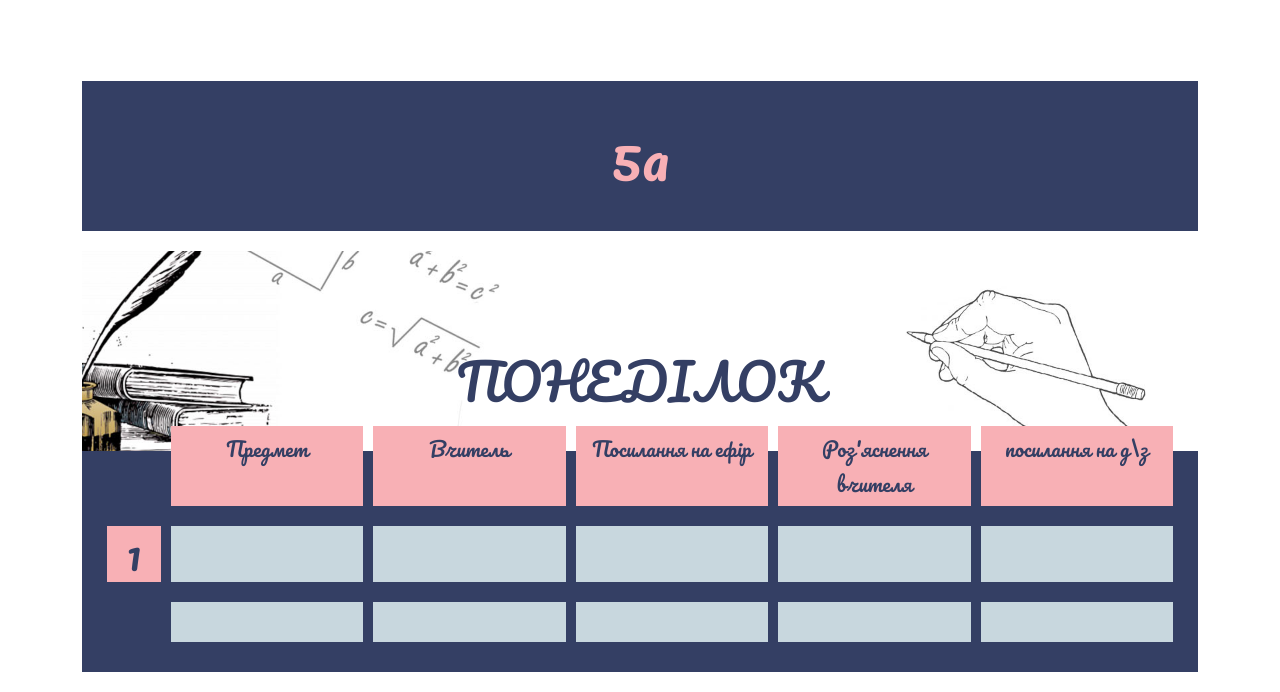
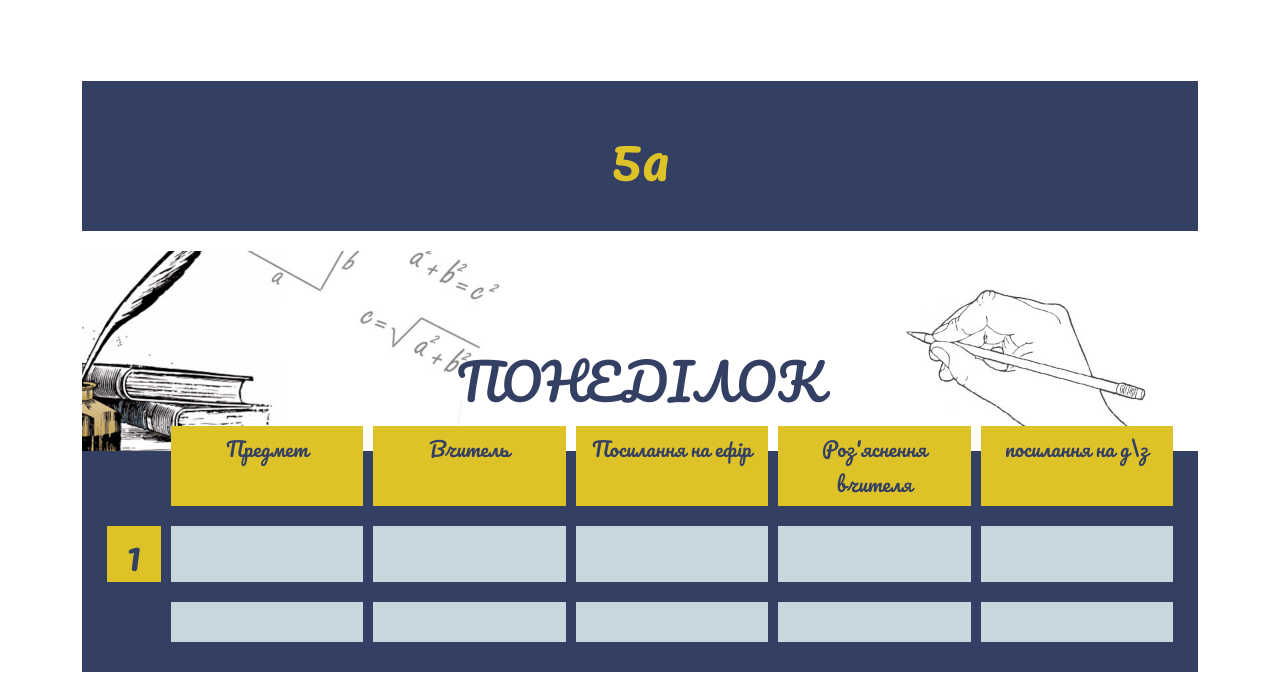
Before and after one commit to AlionaKuzovenkova/AlionaKuzovenkova.github.io, a plain HTML site: page out.html in a window 1280 px wide. Shown: the part 634-1326 px from the top of the page. Drawn offline with Linux system fonts and the light colour scheme.

Commit message:
Update style.css

```diff
--- a/css/style.css
+++ b/css/style.css
@@ -257,7 +257,7 @@ h6 {
 }
 
 .header__back:hover {
-  background: #f8b0b5;
+  background: #dec328;
 }
 
 .header__back i.left {
@@ -346,7 +346,7 @@ h6 {
 }
 
 .class-ask__butons:hover {
-  background-color: #f8b0b5;
+  background-color: #dec328;
 }
 
 @media screen and (max-device-width: 767px) {
@@ -383,7 +383,7 @@ h6 {
   line-height: 150px;
   font-size: 60px;
   font-family: 'Pacifico', cursive;
-  color: #f8b0b5;
+  color: #dec328;
   width: 90%;
   margin: 0 auto;
   background-color: #343f64;
@@ -558,7 +558,7 @@ h6 {
       -ms-flex: 0 0 5%;
           flex: 0 0 5%;
   max-width: 5%;
-  background-color: #f8b0b5;
+  background-color: #dec328;
   text-align: center;
   color: #343F64;
   font-size: 40px;
@@ -583,7 +583,7 @@ h6 {
 
 .day__content-item--title {
   text-align: center;
-  background-color: #f8b0b5;
+  background-color: #dec328;
   font-size: 20px;
   font-family: 'Pacifico', cursive;
   -webkit-box-flex: 0;
```
